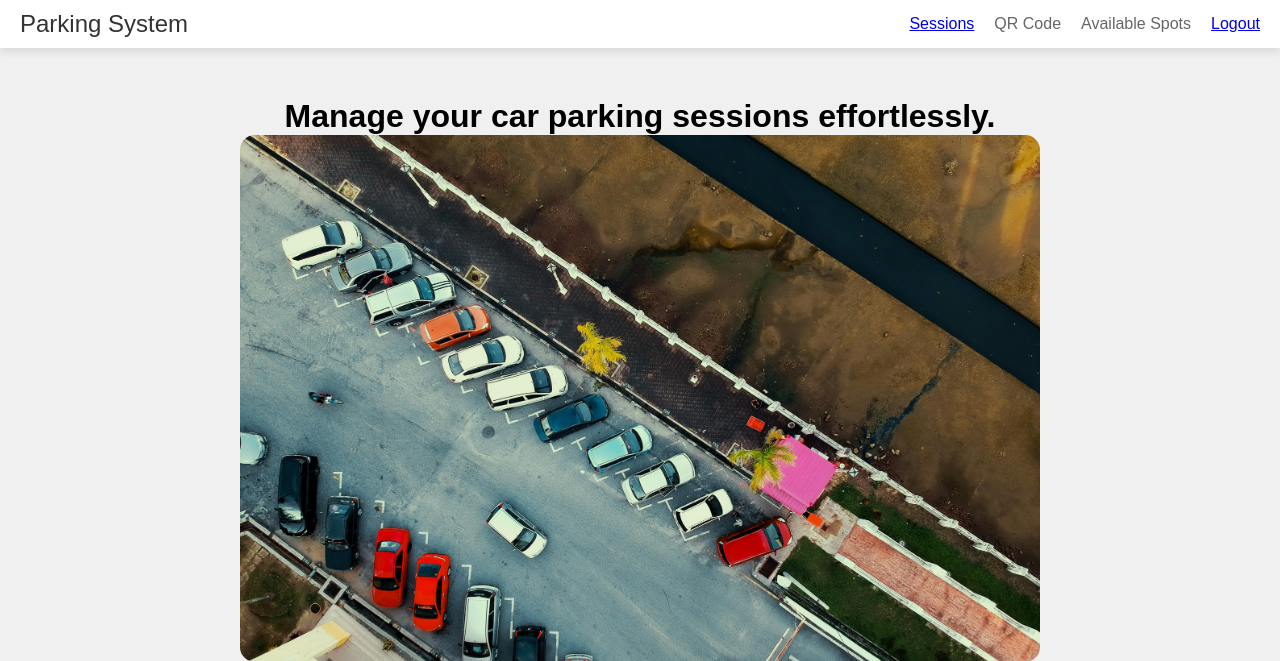
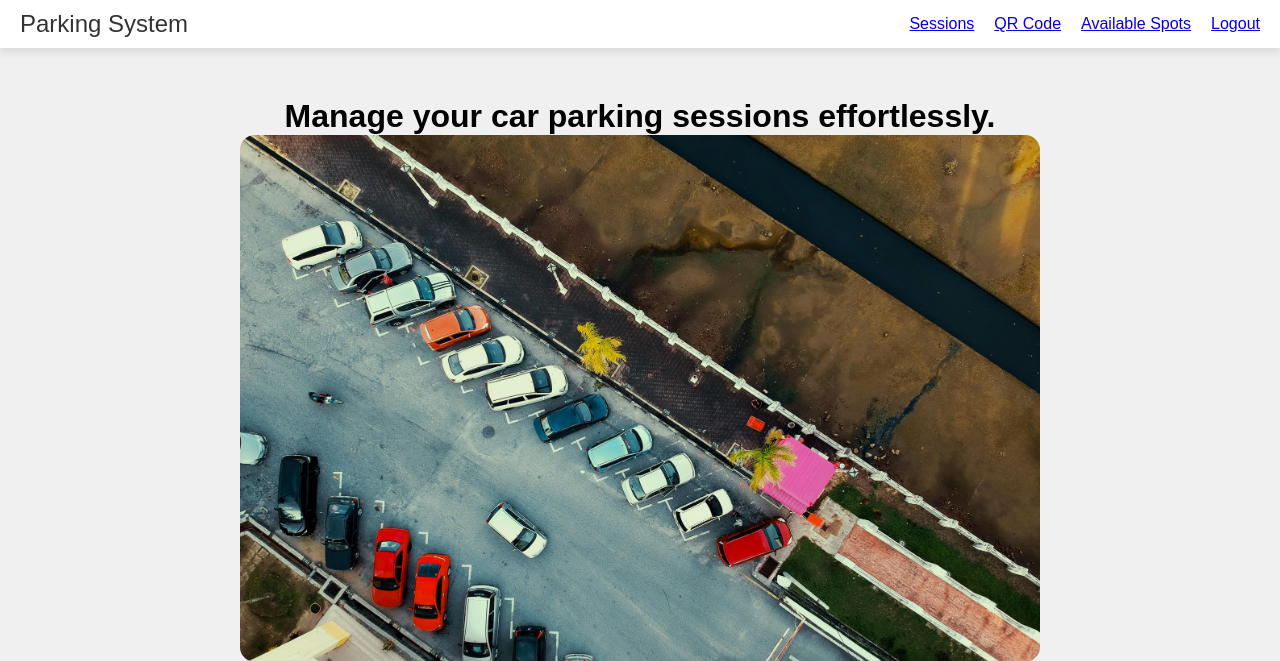
Before and after one commit to Beretus/ProjektParking, a Flask app: page /index in a window 1280 px wide. Shown: the top 661 px of the page. Run offline with Flask 3, Linux system fonts and the light colour scheme; the visitor is signed in with stand-in values (Sample User, id 1); parts of the project's set-up code (start-up, migrations or seed data) failed here and were passed over.

Commit message:
Update index.html

```diff
--- a/templates/index.html
+++ b/templates/index.html
@@ -21,8 +21,8 @@
                 <li class="menu-link"><a href="{{ url_for('register') }}">Register</a></li>
                 {% else %}
                 <li class="menu-link"><a href="{{ url_for('sesje') }}">Sessions</a></li>
-                <li class="menu-link"><a href="{{ url_for('generate_qr') }}"></a>QR Code</li>
-                <li class="menu-link"><a href="{{ url_for('status') }}"></a>Available Spots</li>
+                <li class="menu-link"><a href="{{ url_for('generate_qr') }}">QR Code</a></li>
+                <li class="menu-link"><a href="{{ url_for('status') }}">Available Spots</a></li>
                 <li class="menu-link"><a href="{{ url_for('logout') }}">Logout</a></li>
                 {% endif %}
             </ul>
```
